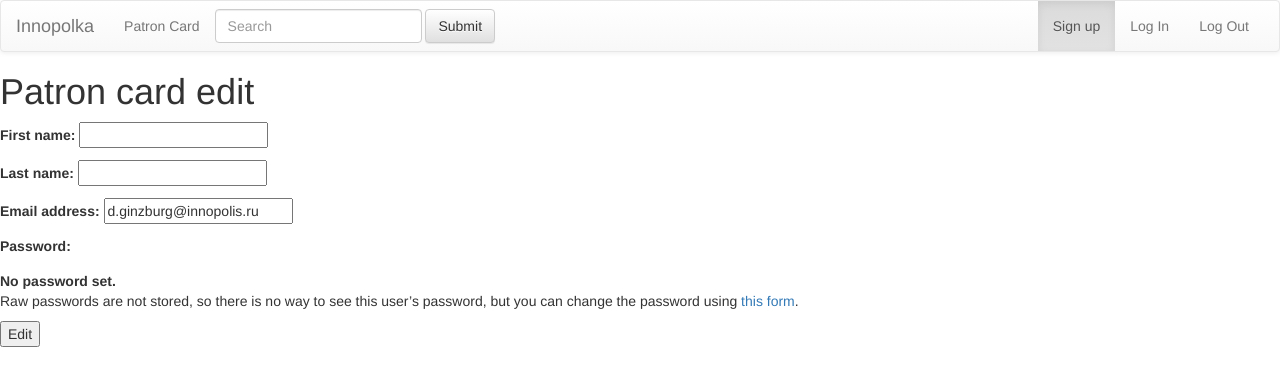
After one commit to charikova/ITP2_project, a Django app: page /user/edit/ in a window 1280 px wide. The commit adds this page. Shown: the top 386 px of the page. Run offline with Django 3.2, Linux system fonts and the light colour scheme; a user stored in the database is signed in; some libraries are stand-ins or nearby versions.

Commit message:
user now works fine (without separating on faculty and student yet)

```diff
--- a/Documents/templates/Documents/base.html
+++ b/Documents/templates/Documents/base.html
@@ -39,8 +39,9 @@
         <button type="submit" class="btn btn-default">Submit</button>
       </form>
         <ul class="nav navbar-nav navbar-right">
-        <li class="active"><a href="/user/signup">Sing up <span class="sr-only">(current)</span></a></li>
+        <li class="active"><a href="/user/signup">Sign up <span class="sr-only">(current)</span></a></li>
         <li><a href="/user/login">Log In</a></li>
+        <li><a href="/user/logout">Log Out</a></li>
       </ul>
     </div><!-- /.navbar-collapse -->
   </div><!-- /.container-fluid -->
--- a/UserCards/forms.py
+++ b/UserCards/forms.py
@@ -1,5 +1,5 @@
 from django import forms
-from django.contrib.auth.forms import UserCreationForm
+from django.contrib.auth.forms import UserCreationForm, UserChangeForm
 from django.contrib.auth.models import User
 
 
@@ -16,10 +16,20 @@ class SignupForm(UserCreationForm):
         model = User
 
 
-    # def save(self, commit=True):
-    #     user = super(SignupForm, self).save(commit=False)
-    #     user.address = self.cleaned_data['address']
-    #     user.phone_number = self.cleaned_data['phone_number']
-    #
-    #     if commit:
-    #         user.save(True)
+    def save(self, commit=True):
+        user = super(SignupForm, self).save(commit=False)
+        user.address = self.cleaned_data['address']
+        print(self.cleaned_data)
+        user.phone_number = self.cleaned_data['phone_number']
+
+        if commit:
+            user.save(True)
+
+
+class EditPatronForm(UserChangeForm):
+
+    class Meta:
+        model = User
+        fields = [
+            'first_name', 'last_name', 'email'
+        ]
--- /dev/null
+++ b/UserCards/templates/UserCards/edit.html
@@ -0,0 +1,14 @@
+{% extends 'Documents/base.html'  %}
+
+{% block body  %}
+<h1>Patron card edit</h1>
+
+<form method="post">
+
+    {{ form.as_p }}
+    <input type="submit" value="Edit">
+    {% csrf_token %}
+</form>
+
+
+{% endblock  %}
--- a/UserCards/templates/UserCards/index.html
+++ b/UserCards/templates/UserCards/index.html
@@ -25,6 +25,6 @@ address: {{ user.address }} <br><br>
     {% csrf_token %}
 </form>
 
-
+<a href="/user/edit/">Edit profile</a>
 
 {% endblock  %}
--- a/UserCards/templates/UserCards/login.html
+++ b/UserCards/templates/UserCards/login.html
@@ -3,6 +3,7 @@
 {% block body  %}
 
 <div class="container">
+    <h2>Log In</h2><br>
 <form method="post" >
     {{ form.as_p }}
     <input type="submit" name="submit" placeholder="Submit">
--- a/UserCards/urls.py
+++ b/UserCards/urls.py
@@ -8,5 +8,6 @@ urlpatterns = [
     url(r'^$', views.user_card_info, name='user_card_info'),
     url(r'^login/$', login, {'template_name': 'UserCards/login.html'}, name='login'),
     url(r'^logout/$', logout, {'next_page': '/user/login/'}, name='logout'),
+    url(r'^edit/$', views.EditCardView.as_view(), name='edit'),
 
 ]
--- a/UserCards/views.py
+++ b/UserCards/views.py
@@ -4,9 +4,8 @@ from UserCards import models as user_modules
 import Documents
 from django.contrib.auth import authenticate, login
 from django.views.generic import View, DetailView
-from .forms import SignupForm
+from .forms import *
 from django.contrib.auth.models import User
-from django.contrib.auth.forms import UserCreationForm
 
 
 
@@ -22,10 +21,27 @@ class SignupView(View):
         form = SignupForm(request.POST)
         if form.is_valid():
             form.save()
+            login(request, request.user)
             return redirect("/")
         return redirect('/user/signup/')
 
 
 def user_card_info(request):
-    context = {'user': request.user}
-    return render(request, 'UserCards/index.html', context)
+    if not request.user.is_anonymous:
+        context = {'user': request.user}
+        return render(request, 'UserCards/index.html', context)
+    else:
+        return redirect('/user/login/')
+
+
+class EditCardView(View):
+
+    def post(self, request):
+        form = EditPatronForm(request, instance=request.user)
+        if form.is_valid():
+            form.save()
+            return redirect('/user/')
+
+    def get(self, request):
+        form = EditPatronForm(instance=request.user)
+        return render(request, 'UserCards/edit.html', {'form': form})
```
Also changed, not shown: db.sqlite3.
